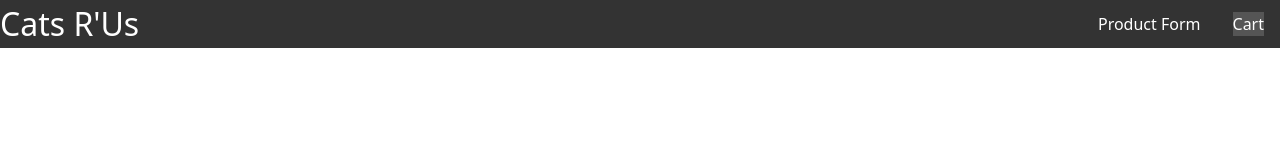
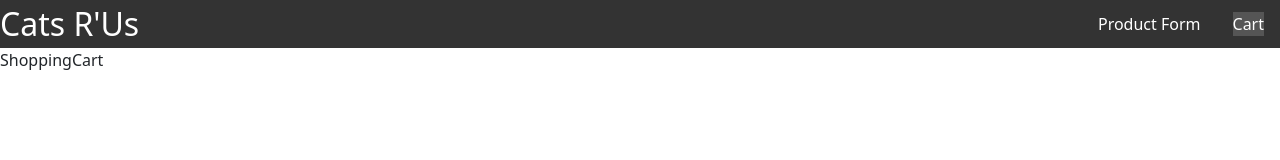
Before and after one commit to marwan820/phase-2-catprod, a React (Create React App) app: page /cart in a window 1280 px wide. Shown: the top 160 px of the page. Built offline with nearby package versions, Linux system fonts and the light colour scheme; data requests are answered from the project's data file.

Commit message:
added shopping cart content

```diff
--- a/src/Components/ShoppingCart.js
+++ b/src/Components/ShoppingCart.js
@@ -3,6 +3,9 @@ import React from "react"
 
 const ShoppingCart = ({ cartList }) => {
 console.log(cartList)
+return(
+    <p>ShoppingCart</p>
+)
 
 
 
```
